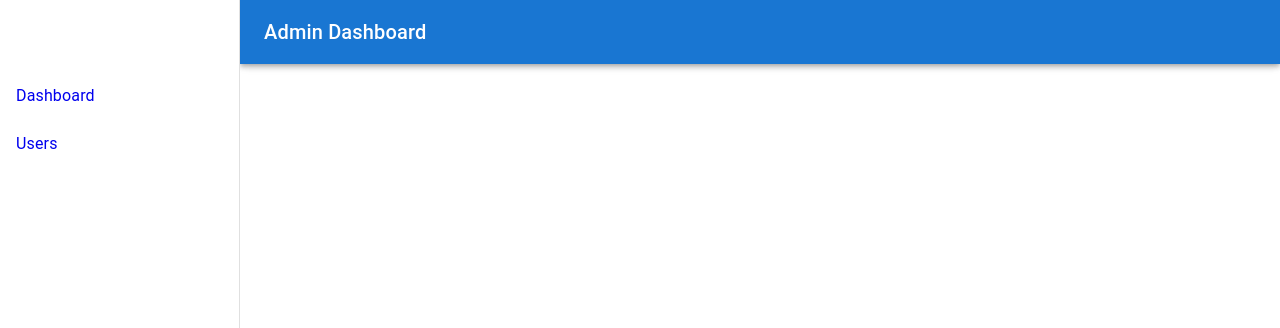
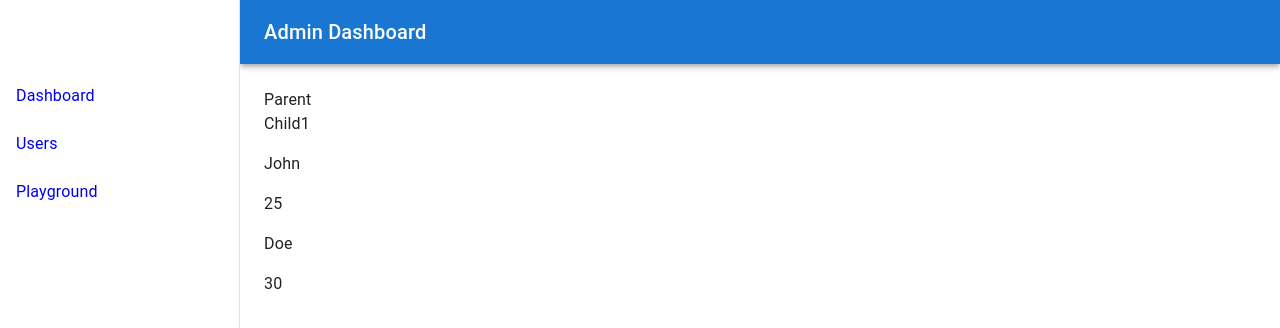
Before and after one commit to reallywally/playground-react, a React (Vite) app: page /playground in a window 1280 px wide. Shown: the top 328 px of the page. Built offline with nearby package versions, Linux system fonts and the light colour scheme.

Commit message:
테스트트

```diff
--- a/src/App.tsx
+++ b/src/App.tsx
@@ -3,6 +3,7 @@ import { BrowserRouter as Router, Routes, Route } from "react-router-dom";
 import Dashboard from "./pages/Dashboard";
 import Users from "./pages/Users";
 import Layout from "./components/Layout";
+import Parent from "./playground/useEffectTest/Parent";
 
 const App: React.FC = () => {
   return (
@@ -11,6 +12,7 @@ const App: React.FC = () => {
         <Routes>
           <Route path="/" element={<Dashboard />} />
           <Route path="/users" element={<Users />} />
+          <Route path="/playground" element={<Parent />} />
         </Routes>
       </Layout>
     </Router>
--- a/src/components/Layout.tsx
+++ b/src/components/Layout.tsx
@@ -48,6 +48,9 @@ const Layout: React.FC<{ children: React.ReactNode }> = ({ children }) => {
             <ListItem button component={Link} to="/users">
               <ListItemText primary="Users" />
             </ListItem>
+            <ListItem button component={Link} to="/playground">
+              <ListItemText primary="Playground" />
+            </ListItem>
           </List>
         </Box>
       </Drawer>
--- a/src/playground/useEffectTest/Child1.tsx
+++ b/src/playground/useEffectTest/Child1.tsx
@@ -1,6 +1,7 @@
 import React from "react";
 
 interface Item {
+  id: number;
   name: string;
   age: number;
 }
@@ -8,6 +9,19 @@ interface Child1Props {
   items: Item[];
 }
 
-export default function Child1: React.FC<Child1Props> = ( {items}) {
-  return <div>Child1</div>;
-}
+const Child1: React.FC<Child1Props> = ({ data }) => {
+  console.log("Child1 rendered");
+  return (
+    <div>
+      Child1
+      {data.map((item) => (
+        <div key={item.id}>
+          <p>{item.name}</p>
+          <p>{item.age}</p>
+        </div>
+      ))}
+    </div>
+  );
+};
+
+export default Child1;
--- a/src/playground/useEffectTest/Parent.tsx
+++ b/src/playground/useEffectTest/Parent.tsx
@@ -1,5 +1,17 @@
 import React from "react";
+import Child1 from "./Child1";
 
 export default function Parent() {
-  return <div>Parent</div>;
+  console.log("Parent rendered");
+  const data = [
+    { id: 1, name: "John", age: 25 },
+    { id: 2, name: "Doe", age: 30 },
+  ];
+
+  return (
+    <div>
+      Parent
+      <Child1 data={data} />
+    </div>
+  );
 }
```
